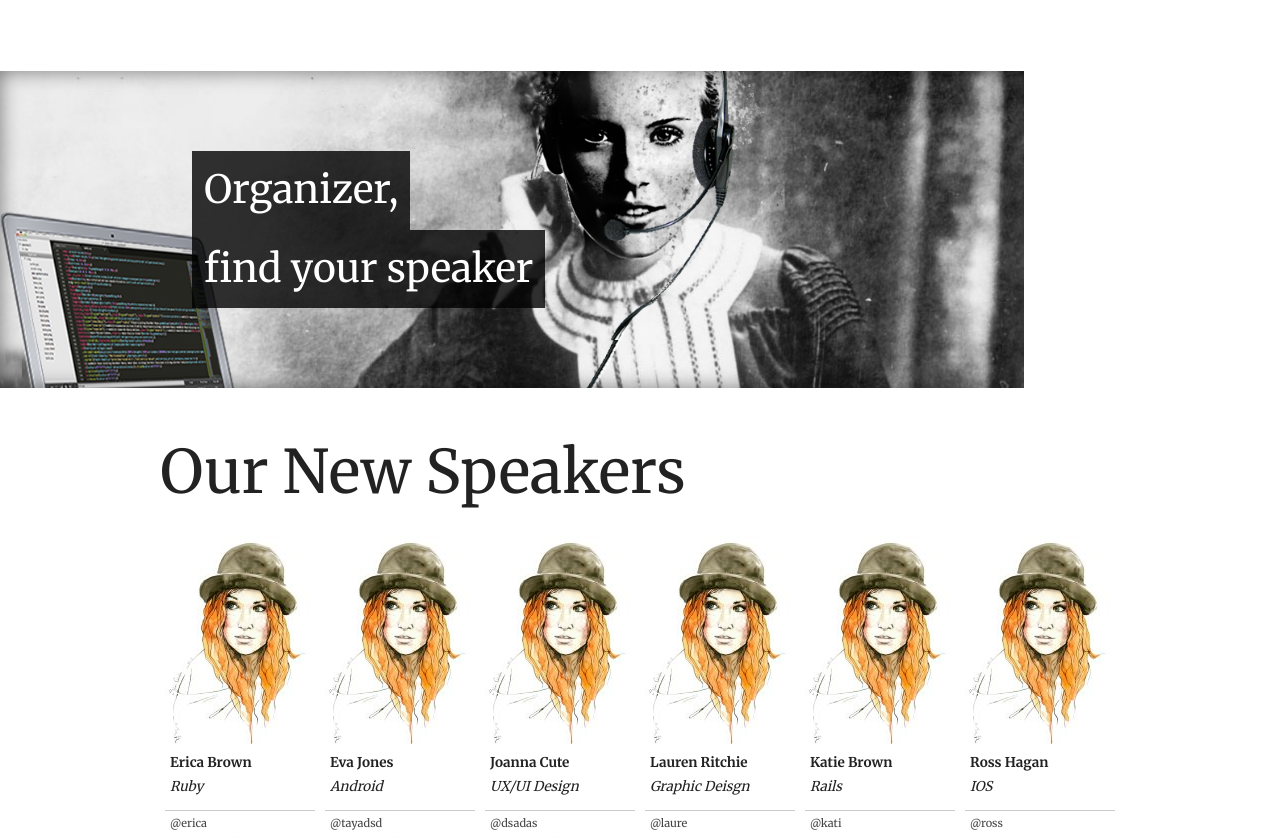
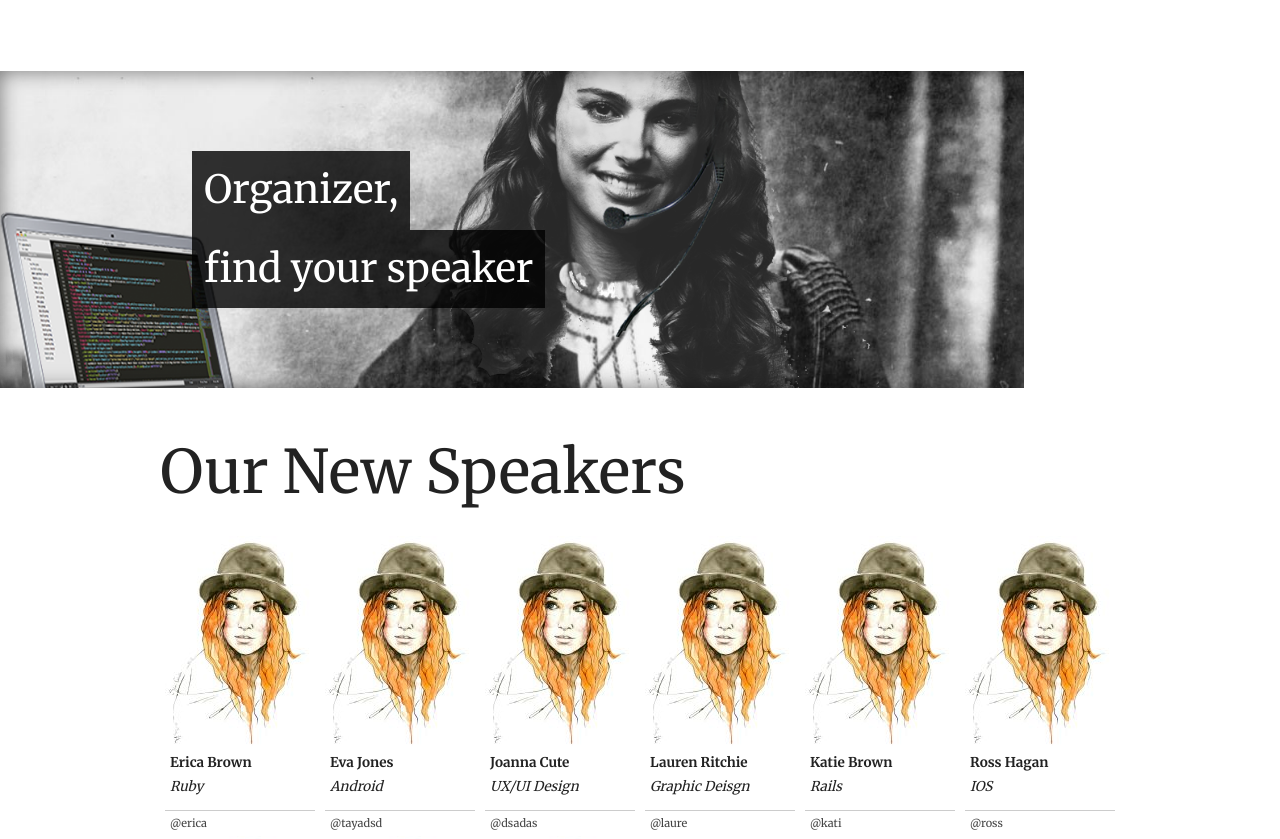
Before and after one commit to lipenco/speakerlist, a plain HTML site: page index.html in a window 1280 px wide. Shown: the part 1953-2792 px from the top of the page. Drawn offline with Linux system fonts and the light colour scheme.

Commit message:
curies -all 5

```diff
--- a/css/style.css
+++ b/css/style.css
@@ -166,11 +166,11 @@ p.overview{font-size:200%;line-height:1.6em;}
 #about-content{z-index:5;box-shadow:1px 1px 20px rgba(0, 0, 0, 0.6);}
 .no-rgba #about-content{box-shadow:1px 1px 20px #000000;}
 p{margin:6px 0px 12px 0px;}
-.photo-bar{background:url(../img/curie3.png) no-repeat center center;background-attachment:fixed;-webkit-background-size:cover;-moz-background-size:cover;-o-background-size:cover;background-size:cover;box-shadow:inset 0px 0px 20px rgba(0, 0, 0, 0.5);font-size:26px;width:100%;}
+.photo-bar{background:url(../img/curie6.png) no-repeat center center;background-attachment:fixed;-webkit-background-size:cover;-moz-background-size:cover;-o-background-size:cover;background-size:cover;box-shadow:inset 0px 0px 20px rgba(0, 0, 0, 0.5);font-size:26px;width:100%;}
 /*.photo-bar.about-disciplines{background-image:url(../img/about-disciplines-1920.jpg);}*/
 
-.photo-bar.storytellers{background-image:url(../img/curie3.png);}
-.photo-bar.work-with{background-image:url(../img/curie3.png);}
+.photo-bar.storytellers{background-image:url(../img/curie5.png);}
+.photo-bar.work-with{background-image:url(../img/curie7.png);}
 .photo-bar.work-with .container_24{padding:40px 0px;font-size:60%;}
 .photo-bar .large{font-size:150%;}
 .photo-bar .small *{font-size:80%;line-height:1.6em;}
```
Also changed, not shown: img/17.png (added), img/18.png (added), img/Mic.png (added), img/curie5.png (added), img/curie6.png (added), img/das2.jpg (added), img/das2.png (added), 1 other file.
